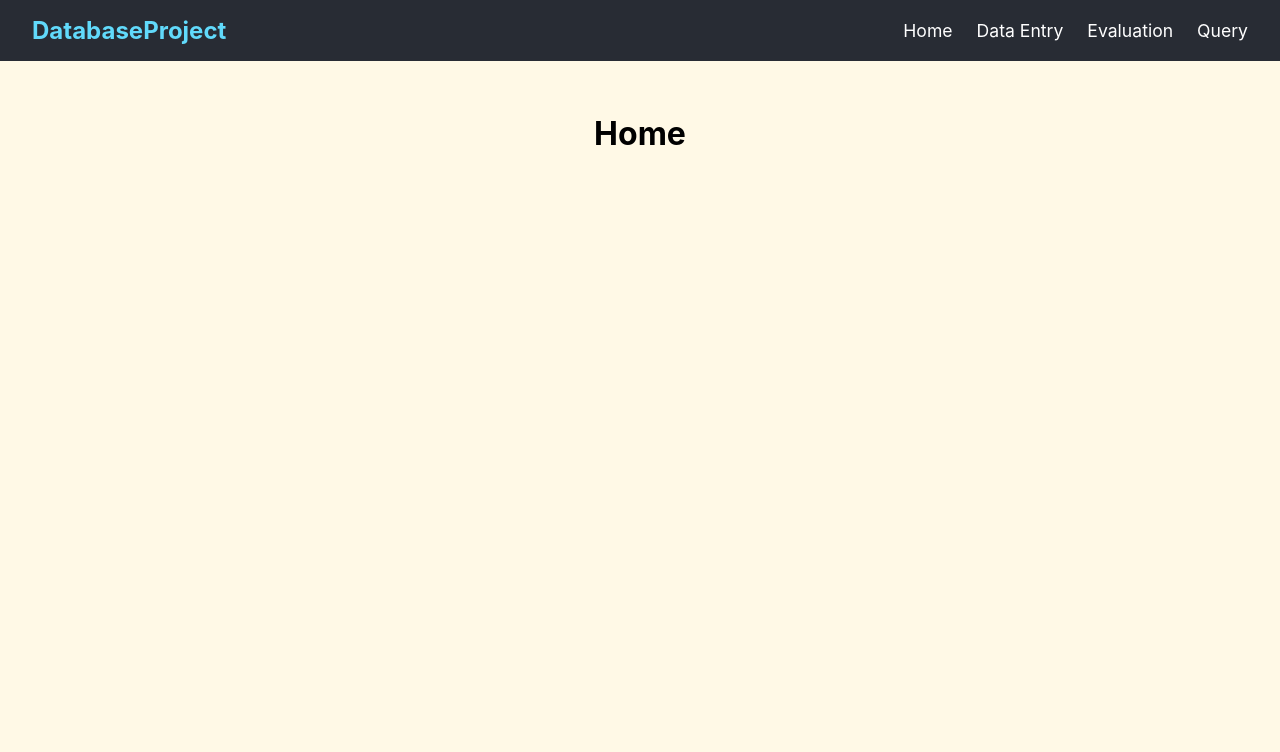
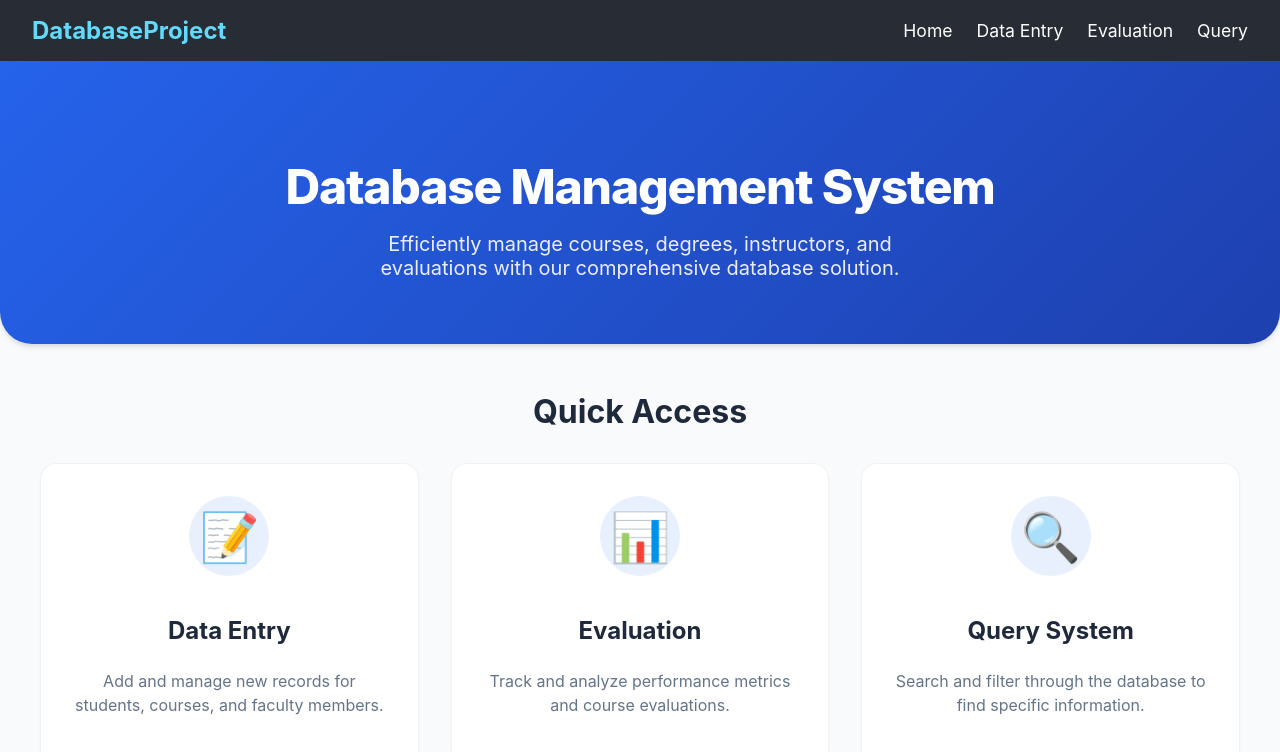
Before and after one commit to alexchans/DatabaseProject, a React (Create React App) app: page /home in a window 1280 px wide. Shown: the top 752 px of the page. Built offline with nearby package versions, Linux system fonts and the light colour scheme.

Commit message:
feat: Add initial Home page component with styling and navigation links.

```diff
--- /dev/null
+++ b/src/Home.css
@@ -0,0 +1,107 @@
+:root {
+  --primary-color: #2563eb;
+  --secondary-color: #1e40af;
+  --accent-color: #60a5fa;
+  --background-color: #f8fafc;
+  --text-color: #1e293b;
+  --card-bg: #ffffff;
+  --shadow-sm: 0 1px 2px 0 rgb(0 0 0 / 0.05);
+  --shadow-md: 0 4px 6px -1px rgb(0 0 0 / 0.1), 0 2px 4px -2px rgb(0 0 0 / 0.1);
+  --shadow-lg: 0 10px 15px -3px rgb(0 0 0 / 0.1), 0 4px 6px -4px rgb(0 0 0 / 0.1);
+}
+
+.home-container {
+  min-height: 100vh;
+  background-color: var(--background-color);
+  font-family: 'Inter', -apple-system, BlinkMacSystemFont, sans-serif;
+  color: var(--text-color);
+}
+
+.hero-section {
+  background: linear-gradient(135deg, var(--primary-color), var(--secondary-color));
+  color: white;
+  padding: 4rem 2rem;
+  text-align: center;
+  margin-bottom: 3rem;
+  border-radius: 0 0 2rem 2rem;
+  box-shadow: var(--shadow-md);
+}
+
+.hero-title {
+  font-size: 3rem;
+  font-weight: 800;
+  margin-bottom: 1rem;
+  letter-spacing: -0.025em;
+}
+
+.hero-subtitle {
+  font-size: 1.25rem;
+  opacity: 0.9;
+  max-width: 600px;
+  margin: 0 auto;
+}
+
+.features-container {
+  max-width: 1200px;
+  margin: 0 auto;
+  padding: 0 2rem 4rem;
+}
+
+.section-title {
+  font-size: 2rem;
+  font-weight: 700;
+  margin-bottom: 2rem;
+  text-align: center;
+  color: var(--text-color);
+}
+
+.features-grid {
+  display: grid;
+  grid-template-columns: repeat(auto-fit, minmax(300px, 1fr));
+  gap: 2rem;
+}
+
+.feature-card {
+  background: var(--card-bg);
+  padding: 2rem;
+  border-radius: 1rem;
+  box-shadow: var(--shadow-sm);
+  transition: all 0.3s ease;
+  text-decoration: none;
+  color: inherit;
+  display: flex;
+  flex-direction: column;
+  align-items: center;
+  text-align: center;
+  border: 1px solid rgba(0,0,0,0.05);
+}
+
+.feature-card:hover {
+  transform: translateY(-5px);
+  box-shadow: var(--shadow-lg);
+  border-color: var(--accent-color);
+}
+
+.card-icon {
+  font-size: 3rem;
+  margin-bottom: 1rem;
+  background: rgba(37, 99, 235, 0.1);
+  width: 80px;
+  height: 80px;
+  display: flex;
+  align-items: center;
+  justify-content: center;
+  border-radius: 50%;
+  color: var(--primary-color);
+}
+
+.card-title {
+  font-size: 1.5rem;
+  font-weight: 700;
+  margin-bottom: 0.5rem;
+}
+
+.card-description {
+  color: #64748b;
+  line-height: 1.5;
+}
--- a/src/Home.js
+++ b/src/Home.js
@@ -1,15 +1,49 @@
 import React from 'react';
 import { Link } from 'react-router-dom';
 import Navbar from './Navbar';
+import './Home.css';
 
 class Home extends React.Component {
     render() {
         return (
-            <div>
+            <div className="home-container">
                 <Navbar />
-                <div style={{ padding: '2rem' }}>
-                    <h1>Home</h1>
-                </div>
+
+                <header className="hero-section">
+                    <h1 className="hero-title">Database Management System</h1>
+                    <p className="hero-subtitle">
+                        Efficiently manage courses, degrees, instructors, and evaluations with our comprehensive database solution.
+                    </p>
+                </header>
+
+                <main className="features-container">
+                    <h2 className="section-title">Quick Access</h2>
+                    <div className="features-grid">
+                        <Link to="/DataEntry" className="feature-card">
+                            <div className="card-icon">📝</div>
+                            <h3 className="card-title">Data Entry</h3>
+                            <p className="card-description">
+                                Add and manage new records for students, courses, and faculty members.
+                            </p>
+                        </Link>
+
+                        <Link to="/Evaluation" className="feature-card">
+                            <div className="card-icon">📊</div>
+                            <h3 className="card-title">Evaluation</h3>
+                            <p className="card-description">
+                                Track and analyze performance metrics and course evaluations.
+                            </p>
+                        </Link>
+
+                        <Link to="/Query" className="feature-card">
+                            <div className="card-icon">🔍</div>
+                            <h3 className="card-title">Query System</h3>
+                            <p className="card-description">
+                                Search and filter through the database to find specific information.
+                            </p>
+                        </Link>
+                    </div>
+                </main>
             </div>
         );
     }
```
